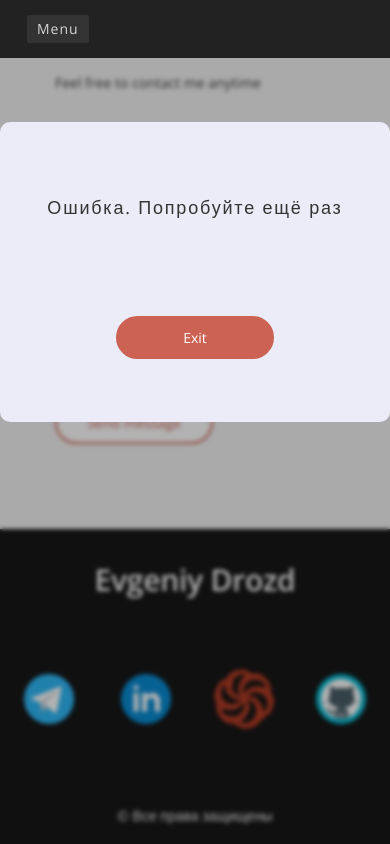
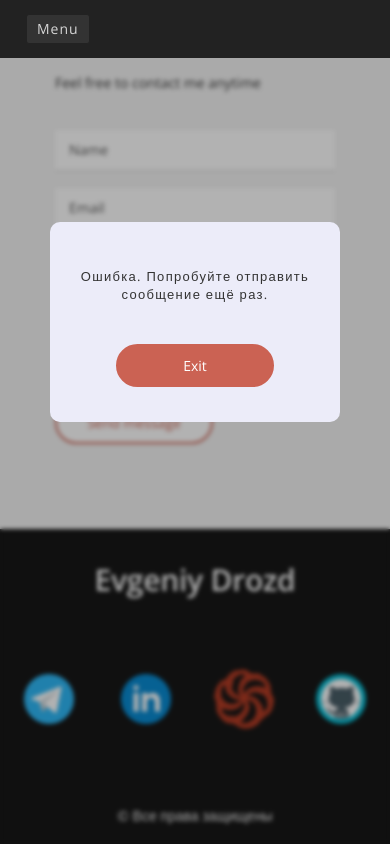
Before and after one commit to Evgeniy-92/My-Portfolio, a React (Create React App) app: page / in a window 390 px wide. Both pictures are taken after typing "Sample", "name@example.com", "Sample" into the empty fields and a click on the button "Send message". Shown: the part 5317-6161 px from the top of the page. Built offline with nearby package versions, Linux system fonts and the light colour scheme; no server answers.

Commit message:
added media query for modal

```diff
--- a/src/common/components/modal/modal.js
+++ b/src/common/components/modal/modal.js
@@ -13,8 +13,8 @@ const Modal = (props) => {
         dispatch(setOpenModal(false))
     }
     const text =
-        props.typeModal === 'ok' && 'Спасибо что написали мне, как будет время я вам отвечу' ||
-        props.typeModal === 'error' && 'Ошибка. Попробуйте ещё раз'
+        props.typeModal === 'ok' && 'Спасибо что написали мне, как будет время я вам отвечу.' ||
+        props.typeModal === 'error' && 'Ошибка. Попробуйте отправить сообщение ещё раз.'
 
     return (
         <div className={s.box} onClick={targetContainerExit}>
--- a/src/common/components/modal/modal.module.scss
+++ b/src/common/components/modal/modal.module.scss
@@ -32,7 +32,10 @@
     width: 100%;
     height: 100%;
     border-radius: 10px;
-
+    @media all and (max-width: 570px) {
+        max-width: 290px;
+        max-height: 200px;
+    }
 }
 
 .p {
@@ -41,6 +44,9 @@
     margin-top: 10px;
     line-height: 1.4em;
     letter-spacing: .1em;
+    @media all and (max-width: 570px) {
+        font-size: 13px;
+    }
 
     &:nth-child(2) {
         margin-top: 20px;
```
